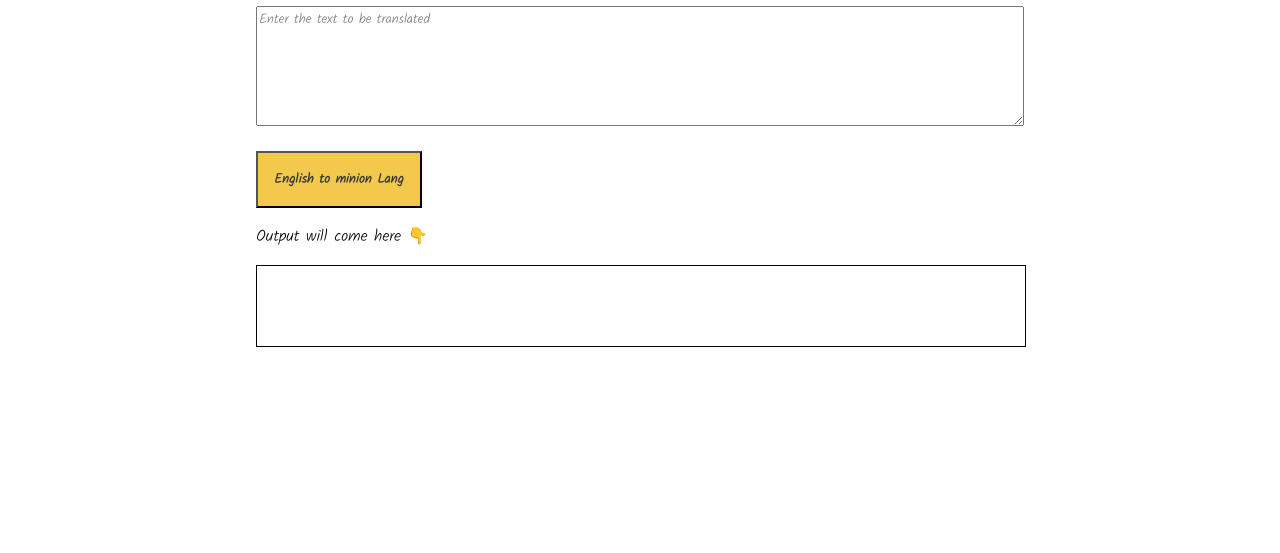
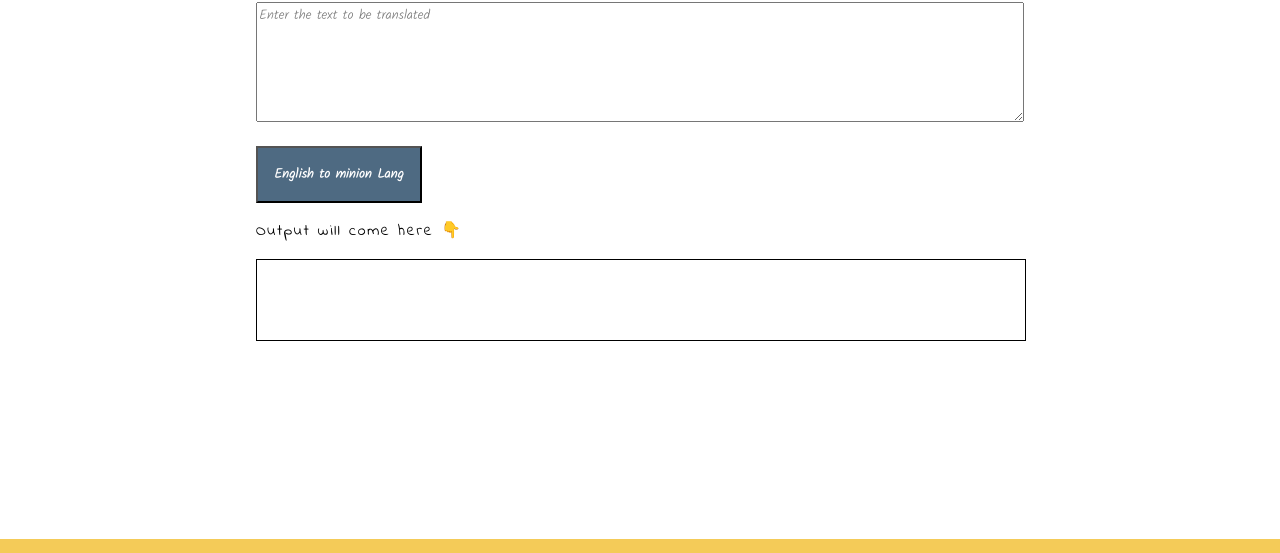
Before and after one commit to znjs/Minion-Speak, a plain HTML site: page index.html in a window 1280 px wide. Shown: the part 66-619 px from the top of the page. Drawn offline with Linux system fonts and the light colour scheme.

Commit message:
style changes

```diff
--- a/index.html
+++ b/index.html
@@ -11,6 +11,9 @@
     <link rel="preconnect" href="https://fonts.googleapis.com">
     <link rel="preconnect" href="https://fonts.gstatic.com" crossorigin>
     <link href="https://fonts.googleapis.com/css2?family=Kalam:wght@300&display=swap" rel="stylesheet">
+    <link rel="preconnect" href="https://fonts.googleapis.com">
+    <link rel="preconnect" href="https://fonts.gstatic.com" crossorigin>
+    <link href="https://fonts.googleapis.com/css2?family=Indie+Flower&display=swap" rel="stylesheet">
 </head>
 
 <body>
--- a/styles.css
+++ b/styles.css
@@ -1,10 +1,12 @@
 body {
-    font-family: 'Kalam', cursive;
+    /* font-family: 'Kalam', cursive; */
+    font-family: 'Indie Flower', cursive;
+    letter-spacing: 0.1rem;
     margin: 0;
 }
 
 :root {
-    --primary-color: #F2C94C;
+    --primary-color: #F4CB58;
     --secondary-color: #333333;
 }
 
@@ -23,7 +25,6 @@
 textarea {
     font-family: 'Kalam', cursive;
     box-sizing: border-box;
-    /* margin: 1rem; */
     display: block;
     width: 100%;
     min-height: 15vh;
@@ -31,8 +32,8 @@
 
 button {
     font-family: 'Kalam', cursive;
-    background-color: var(--primary-color);
-    color: var(--secondary-color);
+    background-color: #4E6A82;
+    color: white;
     font-weight: bold;
     padding: 1rem;
 }
```
